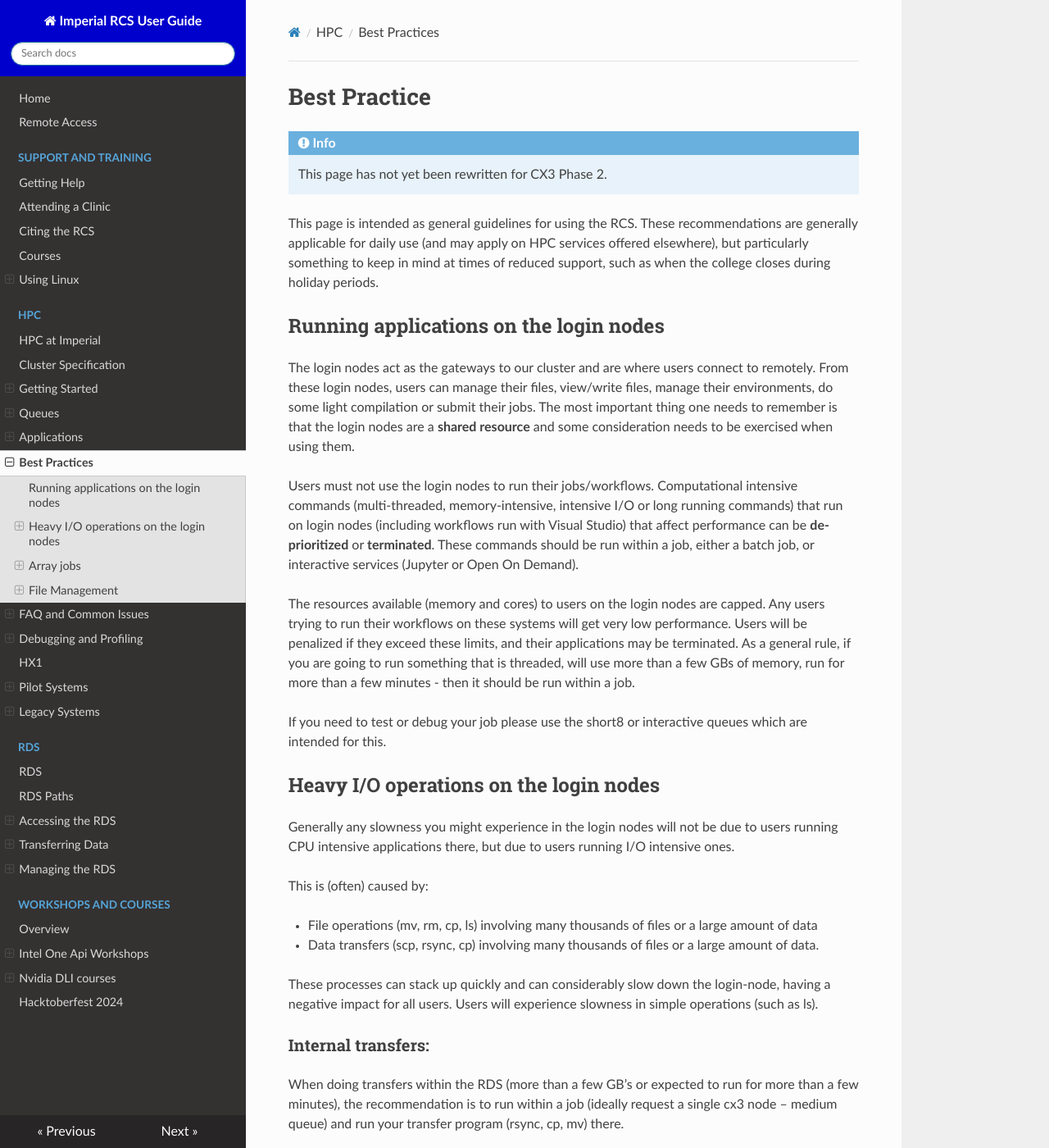
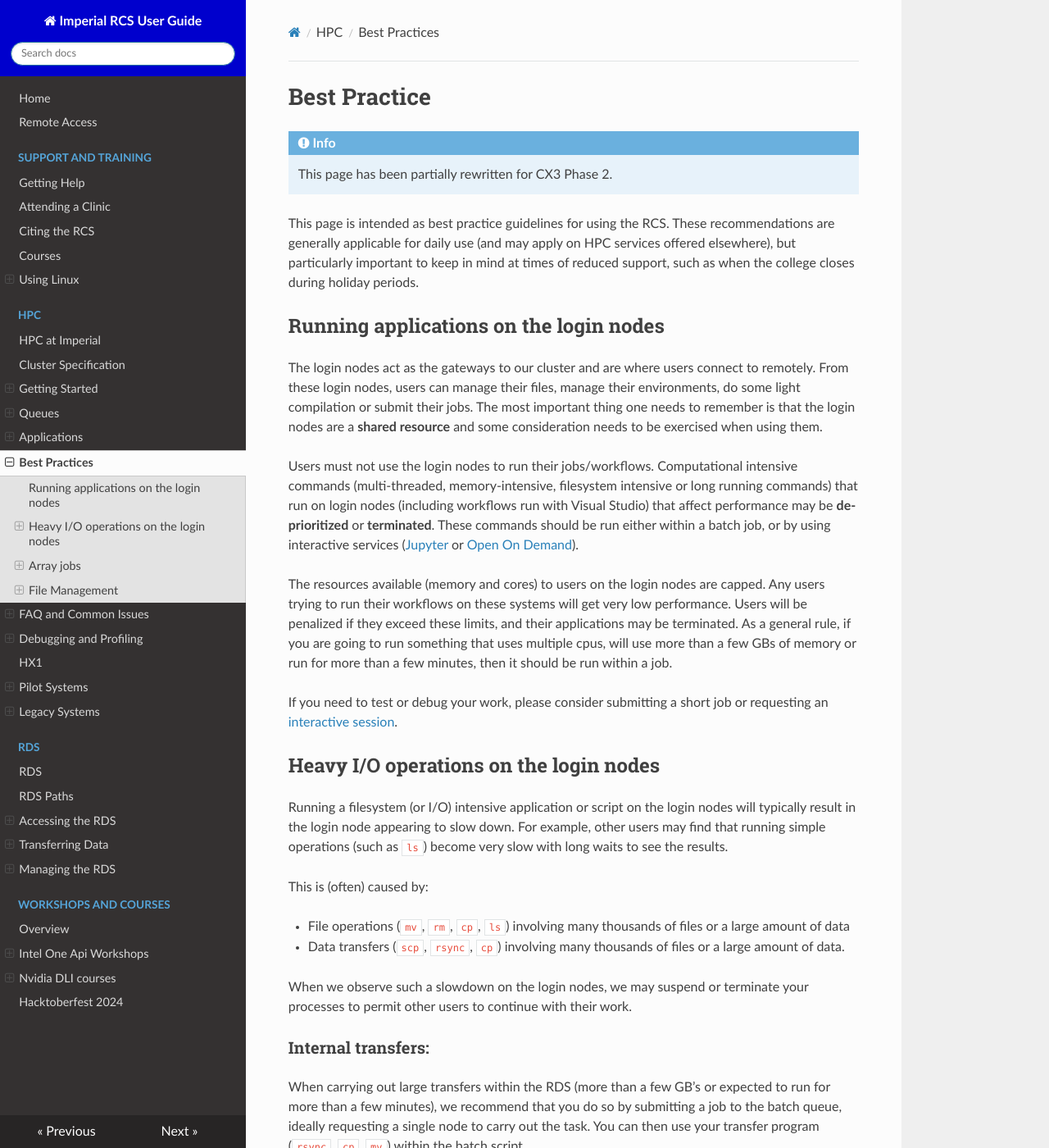
Before and after one commit to ImperialCollegeLondon/icl-rcs-user-guide, an MkDocs documentation site: the page built from docs/hpc/best-practice.md, in a window 1280 px wide and 1400 px high. Shown: the whole window at 82% size. Built offline with MkDocs 1.6.1, drawn with Linux system fonts in a browser that asks for light colours; nearby versions of some CDN libraries; some of the changed text lies outside the part shown.

Commit message:
Committing partial CX3 Phase 2 rewrites.

```diff
--- a/docs/hpc/best-practice.md
+++ b/docs/hpc/best-practice.md
@@ -2,47 +2,47 @@
 
 !!! info
 
-    This page has not yet been rewritten for CX3 Phase 2.
+    This page has been partially rewritten for CX3 Phase 2.
 
-This page is intended as general guidelines for using the RCS. These recommendations are generally applicable for daily use (and may apply on HPC services offered elsewhere), but particularly something to keep in mind at times of reduced support, such as when the college closes during holiday periods.
+This page is intended as best practice guidelines for using the RCS. These recommendations are generally applicable for daily use (and may apply on HPC services offered elsewhere), but particularly important to keep in mind at times of reduced support, such as when the college closes during holiday periods.
 
 ## Running applications on the login nodes
 
-The login nodes act as the gateways to our cluster and are where users connect to remotely. From these login nodes, users can manage their files, view/write files, manage their environments, do some light compilation or submit their jobs. The most important thing one needs to remember is that the login nodes are a **shared resource** and some consideration needs to be exercised when using them.
+The login nodes act as the gateways to our cluster and are where users connect to remotely. From these login nodes, users can manage their files, manage their environments, do some light compilation or submit their jobs. The most important thing one needs to remember is that the login nodes are a **shared resource** and some consideration needs to be exercised when using them.
 
-Users must not use the login nodes to run their jobs/workflows. Computational intensive commands (multi-threaded, memory-intensive, intensive I/O or long running commands) that run on login nodes (including workflows run with Visual Studio) that affect performance can be **de-prioritized** or **terminated**. These commands should be run within a job, either a batch job, or interactive services (Jupyter or Open On Demand).
+Users must not use the login nodes to run their jobs/workflows. Computational intensive commands (multi-threaded, memory-intensive, filesystem intensive or long running commands) that run on login nodes (including workflows run with Visual Studio) that affect performance may be **de-prioritized** or **terminated**. These commands should be run either within a batch job, or by using interactive services ([Jupyter](./applications/guides/jupyter.md) or [Open On Demand](./applications/guides/openondemand.md)).
 
-The resources available (memory and cores) to users on the login nodes are capped. Any users trying to run their workflows on these systems will get very low performance. Users will be penalized if they exceed these limits, and their applications may be terminated. As a general rule, if you are going to run something that is threaded, will use more than a few GBs of memory, run for more than a few minutes - then it should be run within a job.
+The resources available (memory and cores) to users on the login nodes are capped. Any users trying to run their workflows on these systems will get very low performance. Users will be penalized if they exceed these limits, and their applications may be terminated. As a general rule, if you are going to run something that uses multiple cpus, will use more than a few GBs of memory or run for more than a few minutes, then it should be run within a job.
 
-If you need to test or debug your job please use the short8 or interactive queues which are intended for this.
+If you need to test or debug your work, please consider submitting a short job or requesting an [interactive session](./queues/job-sizing-guidance.md#interactive).
 
 ## Heavy I/O operations on the login nodes
 
-Generally any slowness you might experience in the login nodes will not be due to users running CPU intensive applications there, but due to users running I/O intensive ones.
+Running a filesystem (or I/O) intensive application or script on the login nodes will typically result in the login node appearing to slow down. For example, other users may find that running simple operations (such as `ls`) become very slow with long waits to see the results.
 
 This is (often) caused by:
 
-* File operations (mv, rm, cp, ls) involving many thousands of files or a large amount of data
-* Data transfers (scp, rsync, cp)  involving many thousands of files or a large amount of data.
+* File operations (`mv`, `rm`, `cp`, `ls`) involving many thousands of files or a large amount of data
+* Data transfers (`scp`, `rsync`, `cp`)  involving many thousands of files or a large amount of data.
 
-These processes can stack up quickly and can considerably slow down the login-node, having a negative impact for all users. Users will experience slowness in simple operations (such as ls).
+When we observe such a slowdown on the login nodes, we may suspend or terminate your processes to permit other users to continue with their work.
 
 ### Internal transfers:
 
-When doing transfers within the RDS (more than a few GB’s or expected to run for more than a few minutes), the recommendation is to run within a job (ideally request a single cx3 node – medium queue) and run your transfer program (rsync, cp, mv) there.
+When carrying out large transfers within the RDS (more than a few GB’s or expected to run for more than a few minutes), we recommend that you do so by submitting a job to the batch queue, ideally requesting a single node to carry out the task. You can then use your transfer program (`rsync`, `cp`, `mv`) within the batch script.
 
 ### External transfers:
 
-When transferring from/to outside of the RDS, the recommendation is to mount the RDS as a network drive or to use Globus to carry out these transfers.
+When transferring from/to outside of the RDS, the recommendation is to mount the [RDS as a network drive](../rds/access/index.md) or to use [Globus](../rds/transferringdata/globus.md) to carry out these transfers.
 
 ## Array jobs
 
-As you are probably already aware, certain workflows can cause high load on the filesystem and this can result in slowdown of access to all users. Because array jobs are intended to  run many copies (potentially thousands) of the same workflow, if this is configured incorrectly or it is carrying out detrimental I/O, it can have a significant impact on the filesystem. If planning to run array jobs, please consider the following:
+Certain workflows can cause high load on the filesystem and this can result in slowdown of access to all users. Because array jobs are intended to run many copies (potentially thousands) of the same workflow, if this is configured incorrectly or if each subjob is performing a lot of filesystem access, it can have a significant impact on the filesystem for all users. If you are planning to run array jobs, please consider the following:
 
 ### I/O operations
 
-* Be careful if each subjob is going to be reading/writing to the same file. If many subjobs run in parallel, the system will struggle to keep track what processes is using the file. Consider copying the input file to `$TMPDIR` and reading from there (see section below "Staging via $TMPDIR").
-* Not all applications have the same impact on the filesystem. Certain application that carry out random reads can really stress the filesystem. Many bioinformatics applications, due to their nature, are notorious for this. The recommendation here would to stage your application via `$TMPDIR`. See section below.
+* Be careful if each subjob is going to be reading/writing to the same file. If many subjobs run in parallel, the system will struggle to keep track what processes are using the file. Consider copying the input file to `$TMPDIR` and reading from there (see section below "[Staging via $TMPDIR](#stage-via-tmpdir)").
+* Not all applications have the same impact on the filesystem; certain applications that perform random reads can really stress the filesystem. Many bioinformatics applications, due to their nature, are notorious for this. The recommendation here would to stage your application data via `$TMPDIR`. See the "[Staging via $TMPDIR](#stage-via-tmpdir)" section below.
 
 ### Stage via $TMPDIR
 
```
Also changed, not shown: docs/hpc/getting-started/running-your-first-job.md (+16 -8 lines).
